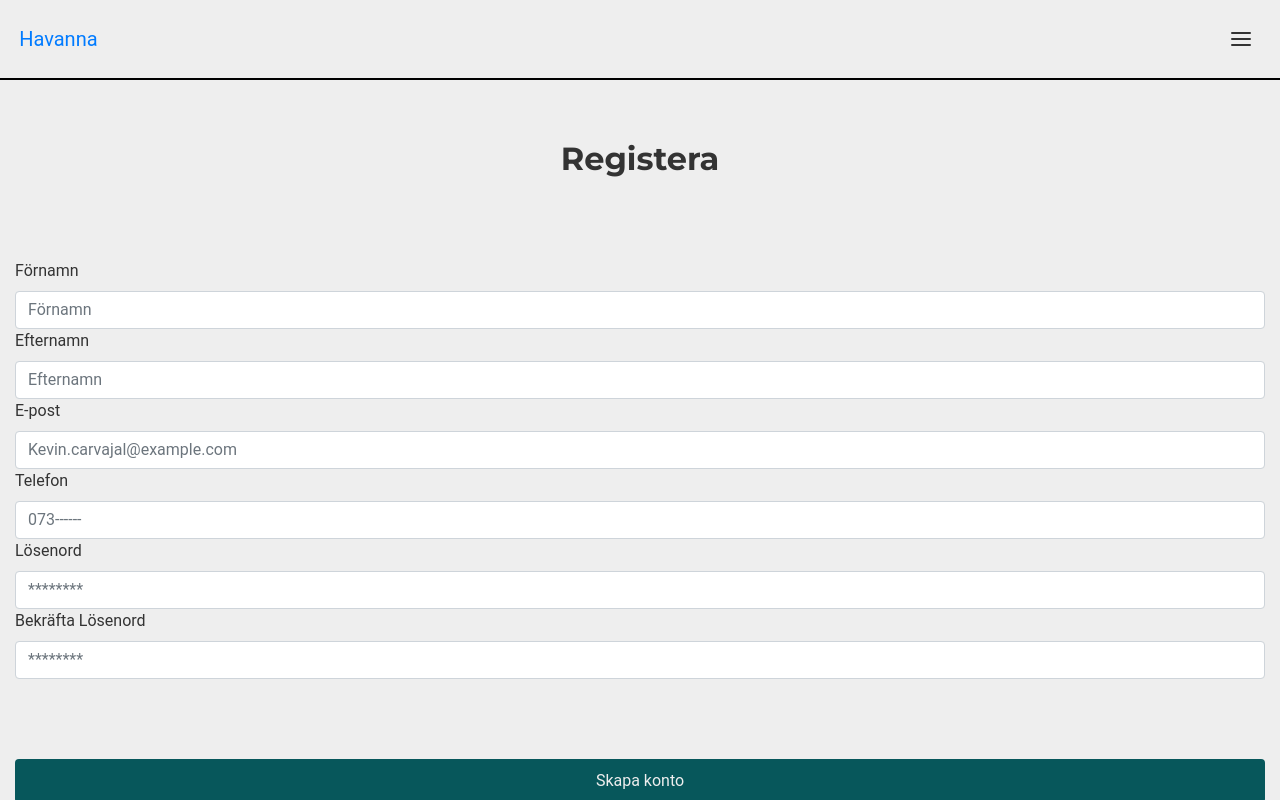
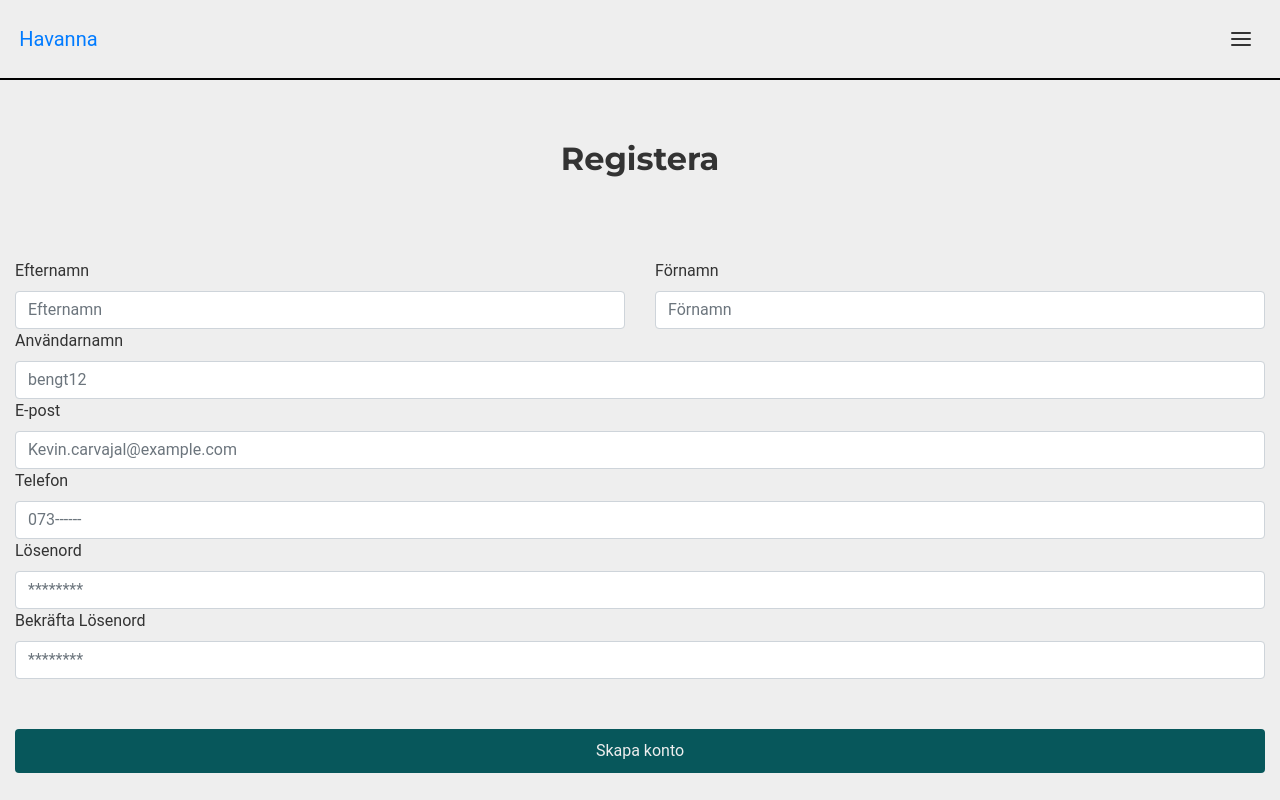
Before and after one commit to KevinCarvajal/Bokningssida, a React (Create React App) app in the folder my-app/: page /RegisterPage in a window 1280 px wide. Built offline with nearby package versions, Linux system fonts and the light colour scheme.

Commit message:
Changed input
looks changed, put a prevendefault aswell

```diff
--- a/my-app/src/views/RegisterPage/index.js
+++ b/my-app/src/views/RegisterPage/index.js
@@ -3,22 +3,32 @@ import { Container, Form, Col, Row, Input, Label, Button } from "reactstrap";
 import { Link } from "react-router-dom";
 
 const RegisterPage = () => {
+    function HandleClick(e){
+        e.preventDefault();
+        console.log('was clicked');
+    }
+
   return (
     <Container fluid className="RegisterPage">
       <h2 className="page-title">Registera</h2>
 
      <Form className="RegisterForm">
     <Row>
-        <Col sm={12} className="name">
+        <Col className="name">
+        <Label>Efternamn</Label>
+        <Input placeholder="Efternamn" type="text"></Input>
+        </Col>
+        <Col className="name">
         <Label>Förnamn</Label>
         <Input placeholder="Förnamn" type="text"></Input>
         </Col>
+
     </Row>
 
     <Row>
-    <Col sm={12} className="name">
-        <Label>Efternamn</Label>
-        <Input placeholder="Efternamn" type="text"></Input>
+    <Col className="name">
+        <Label>Användarnamn</Label>
+        <Input placeholder="bengt12" type="text"></Input>
         </Col>
     </Row>
     <Row>
@@ -47,9 +57,12 @@ const RegisterPage = () => {
         <Input placeholder="********" type="password"></Input>
         </Col>
     </Row>
+    <Button
+    className="primary-btn sending"
+    onClick={HandleClick}
+    >Skapa konto</Button>
      </Form>
 
-     <Button className="primary-btn">Skapa konto</Button>
 
      <Row className="info">
          <Col>Har du redan ett konto?</Col>
--- a/my-app/src/views/RegisterPage/styles.scss
+++ b/my-app/src/views/RegisterPage/styles.scss
@@ -1,5 +1,8 @@
 .RegisterForm{
     margin-bottom: 5rem;
+    Button{
+        margin-top: 50px!important;
+    }
 }
 
 .info{
```
